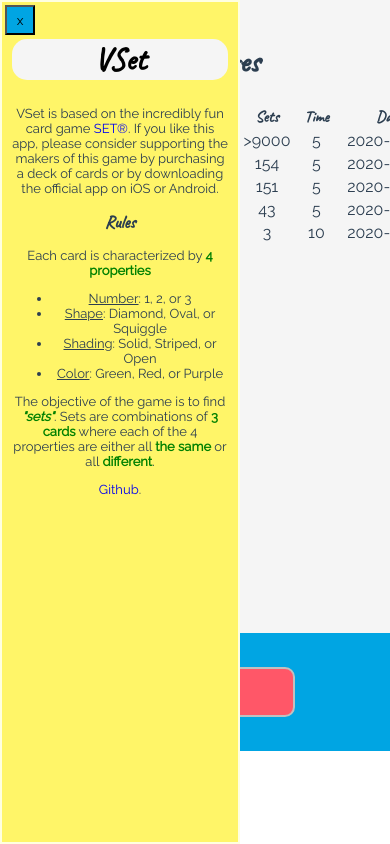
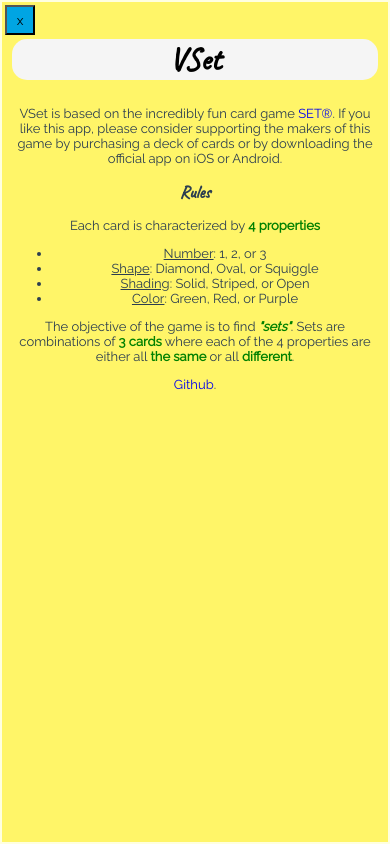
Before and after one commit to chrislopez28/VSet, a Vue app: page / in a window 390 px wide. Shown: the top 844 px of the page. Built offline with nearby package versions, Linux system fonts and the light colour scheme.

Commit message:
Added simple media queries for screen size

```diff
--- a/src/components/game/Card.vue
+++ b/src/components/game/Card.vue
@@ -101,9 +101,11 @@
 </script>
 
 <style scoped>
+
+@media (min-width: 320px) {
     .card {
-  height: 131.25px;
-  width: 93.75px;
+    height: 87.5px;
+    width: 62.5px;
     float: left;
     padding: 0;
     margin: 5px;
@@ -114,9 +116,30 @@
 
     .card img {
     float: center;
-  height: 131.25px;
-  width: 93.75px;
+    height: 87.5px;
+    width: 62.5px;
     }
+}
+
+@media (min-width: 480px) {
+    .card {
+        height: 122.5px;
+        width: 87.5px;
+        float: left;
+        padding: 0;
+        margin: 5px;
+        border: black 2px solid;
+        border-radius: 10px;
+        background: white;
+    }
+
+    .card img {
+        float: center;
+        height: 122.5px;
+        width: 87.5px;
+    }
+}
+
 
 .select {
   border: orange 2px solid;
--- a/src/components/game/Game.vue
+++ b/src/components/game/Game.vue
@@ -34,6 +34,8 @@
         <button @click="getHint" class="button">Hint</button>
         <button class="button">Pause</button>
         <button @click="endGame" class="button">Quit</button>
+      </div>
+      <div v-show="getGameStatus" class="score-bar">
         <div
           style="display: inline-block; font-size: x-large; margin-left: 10px;"
         >
@@ -184,7 +186,11 @@
 };
 </script>
 
-<style>
+<style scoped>
+
+</style>
+
+<style scoped>
 .game {
   position: absolute;
   height: 100%;
@@ -208,7 +214,6 @@
   float: none;
   padding: 20px;
   background: whitesmoke;
-  /* background: #8dd7bf; */
   display: flex;
   height: 75%;
   padding-top: auto;
@@ -242,13 +247,6 @@
   font-family: "Raleway", sans-serif;
 }
 
-.cards {
-  width: 700px;
-  position: absolute;
-  top: 50%;
-  left: 50%;
-  transform: translate(-50%, -50%);
-}
 
 .controls {
   height: 25%;
@@ -258,7 +256,6 @@
   text-align: center;
   left: 0;
   bottom: 0;
-
   font-family: "Caveat", cursive;
 }
 
@@ -292,8 +289,13 @@
 
 .stat-bar {
   background: #00a5e3;
-  padding: 2em;
+  padding: 2px;
+  text-align: center;
+}
 
+.score-bar {
+  background: #00a5e3;
+  padding: 2px;
   text-align: center;
 }
 
@@ -309,8 +311,8 @@
   color: black;
   border: 3px solid black;
   border-radius: 10px;
-  height: 150px;
-  width: 300px;
+  height: 150rem;
+  width: 300rem;
 }
 
 .message-box {
@@ -333,4 +335,27 @@
   z-index: 15;
   font-family: "Raleway", sans-serif;
 }
+
+@media (min-width:320px) {
+    .cards {
+        width: 360px;
+        position: absolute;
+        top: 50%;
+        left: 50%;
+        transform: translate(-50%, -50%);
+    }
+}
+
+@media (min-width:480px) {
+    .cards {
+        width: 700px;
+        position: absolute;
+        top: 50%;
+        left: 50%;
+        transform: translate(-50%, -50%);
+    }
+}
+
+
+
 </style>
--- a/src/components/layout/Sidebar.vue
+++ b/src/components/layout/Sidebar.vue
@@ -51,6 +51,27 @@
 
 <style scoped>
 
+@media (min-width:320px) {
+    .sidebar {
+        position: absolute;
+        background: rgb(255, 245, 104);
+        border: lightyellow 2px solid;
+        width: 100%;
+        height: 100vh;
+        z-index: 10;
+        padding: 10px;
+        font-family: 'Raleway', sans-serif;
+        top: 0px;
+        left: 0px;
+        overflow: auto;
+    }
+
+    .sidebar.close {
+        transform: translateX(-320px)
+    }
+}
+
+@media (min-width:480px) {
     .sidebar {
         position: absolute;
         background: rgb(255, 245, 104);
@@ -68,6 +89,10 @@
     .sidebar.close {
         transform: translateX(-240px)
     }
+
+}
+
+
 
 button, input[type="submit"], input[type="reset"] {
 	background: none;
```
Lines whose indentation alone changed are shown as unchanged.
